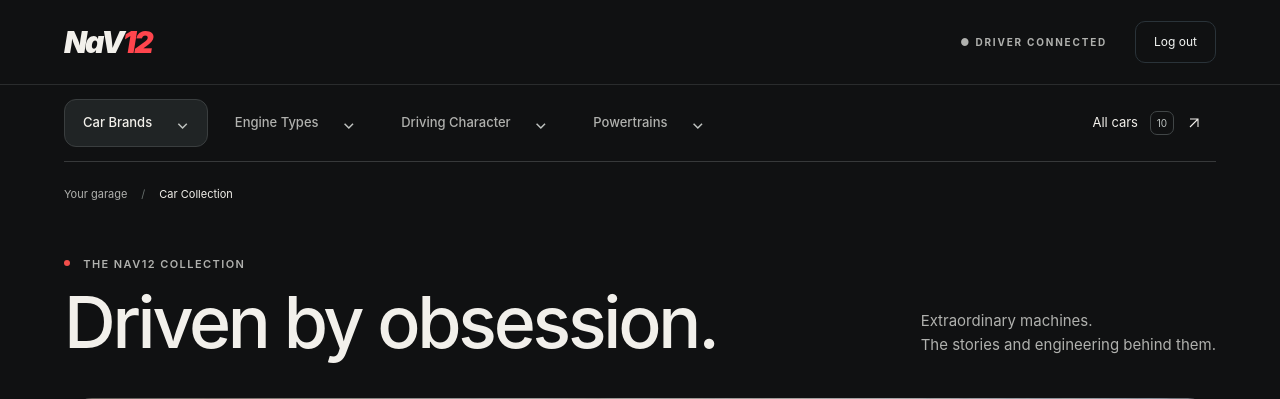
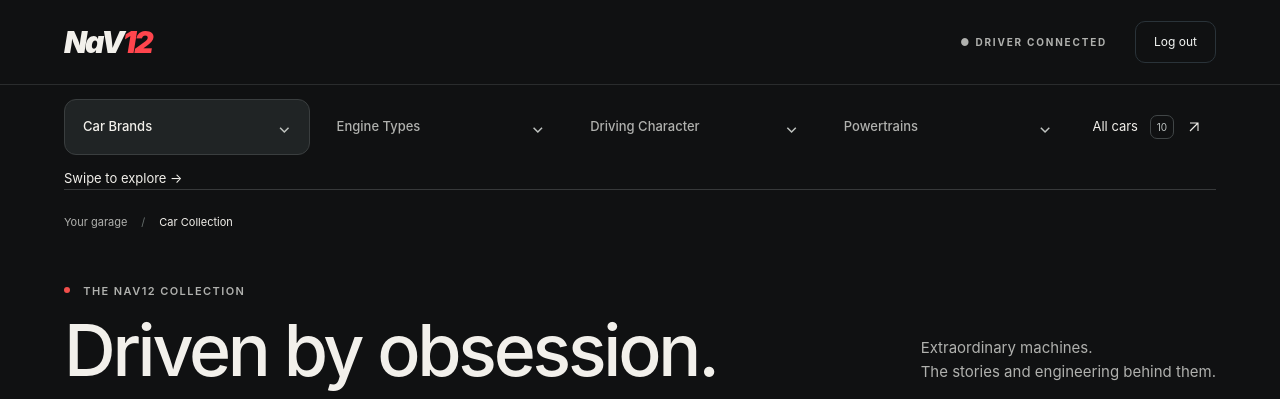
Before and after one commit to kaveeshsinha/nav12, a Flask app: page /collection in a window 1280 px wide. Shown: the top 399 px of the page. Run offline with Flask 3, Linux system fonts and the light colour scheme; the visitor is signed in with stand-in values (Sample User, id 1).

Commit message:
Open NaV12 explore menus on hover and fit navigation to screen

```diff
--- a/static/collection/collection.css
+++ b/static/collection/collection.css
@@ -129,15 +129,15 @@
 .nv-performance .nv-unverified{font-size:22px;line-height:1.4;letter-spacing:-.02em;color:var(--nv-muted)}
 .collection-page .nv-verification-note{margin-top:16px}
 
-/* Shared exploration rail: one baseline on desktop, one scrollable row on mobile. */
+/* Shared exploration navigation: four equal tabs, two columns on small screens. */
 .nv-explore-nav{display:block;position:relative;z-index:60;width:100%;min-width:0;border-bottom:1px solid var(--nv-line);line-height:1.5;color-scheme:dark}
-.nv-nav-track{display:flex;align-items:center;gap:8px;width:100%;padding:14px 0;overflow-x:auto;overscroll-behavior-x:contain;scrollbar-width:thin;scrollbar-color:#555a5b transparent}
-.nv-explore-menu{flex:none;position:static;font-size:13px;z-index:auto}
-.nv-explore-menu>summary{display:flex;align-items:center;justify-content:space-between;gap:24px;min-height:48px;padding:12px 18px;border:1px solid transparent;border-radius:12px;background:transparent;color:var(--nv-muted);font:500 13px/1.5 var(--nv-font);white-space:nowrap;cursor:pointer;list-style:none;user-select:none}
+.nv-nav-track{display:grid;grid-template-columns:repeat(4,minmax(0,1fr)) auto;align-items:stretch;gap:8px;width:100%;min-width:0;padding:14px 0;overflow:visible}
+.nv-explore-menu{min-width:0;position:static;font-size:13px;z-index:auto}
+.nv-explore-menu>summary{display:flex;align-items:center;justify-content:space-between;gap:12px;width:100%;height:100%;min-width:0;min-height:56px;padding:12px 18px;border:1px solid transparent;border-radius:12px;background:transparent;color:var(--nv-muted);font:500 13px/1.5 var(--nv-font);white-space:normal;cursor:pointer;list-style:none;user-select:none}
 .nv-explore-menu:first-child>summary{border-color:#3a3e3f;background:#202425;color:var(--nv-text)}
 .nv-explore-menu>summary::-webkit-details-marker{display:none}
 .nv-explore-menu>summary::marker{content:''}
-.nv-explore-menu>summary>span{font-size:16px;line-height:1;transition:transform var(--nv-fast);color:#c0c4c1}
+.nv-explore-menu>summary>span{flex:none;font-size:16px;line-height:1;transition:transform var(--nv-fast);color:#c0c4c1}
 .nv-explore-menu>summary:hover{background:#252a2b;color:var(--nv-text)}
 .nv-explore-menu[open]>summary{background:#302222;border-color:#85504d;color:#ffd3cf}
 .nv-explore-menu[open]>summary>span{transform:rotate(180deg)}
@@ -151,9 +151,8 @@
 .nv-explore-menu>.nv-brands-dropdown{width:285px}
 .nv-explore-menu>.nv-engine-menu{width:620px}
 .nv-brands-dropdown>.nv-kicker{margin-bottom:12px}
-.nv-all-cars{display:flex;align-items:center;justify-content:center;gap:12px;flex:none;min-height:48px;padding:12px 14px;margin-left:auto;font-size:13px;color:var(--nv-text)!important;border-radius:12px;white-space:nowrap}
+.nv-all-cars{display:flex;align-items:center;justify-content:center;gap:12px;min-width:0;min-height:48px;padding:12px 14px;font-size:13px;color:var(--nv-text)!important;border-radius:12px;white-space:nowrap}
 .nv-all-cars:hover{background:#262b2c}.nv-all-cars>span:first-child{display:grid;place-items:center;min-width:24px;height:24px;border:1px solid #414647;border-radius:7px;font-size:10px;color:#bcc2c0}
-.nv-scroll-hint{display:none;font-size:10px;color:var(--nv-muted);text-align:right;padding:0 2px 9px;letter-spacing:.03em}
 .nv-menu-heading{display:flex;align-items:center;justify-content:space-between;gap:16px;margin-bottom:22px}
 .nv-menu-count{border:1px solid #414748;border-radius:7px;padding:5px 8px;font-size:10px;white-space:nowrap;color:#b8bebc}
 .nv-engine-menu-grid{display:grid;grid-template-columns:1fr 1fr;gap:4px 16px}
@@ -196,9 +195,9 @@
 .nv-engine-fact>p:not(.nv-kicker){margin-top:12px;font-size:14px;line-height:1.8}.nv-engine-fact .nv-text-link{font-size:11px;color:#d2d7ce}
 .nv-engine-matches{padding-top:48px;border-top:1px solid var(--nv-line)}.nv-engine-matches .nv-section-heading h2{font-size:34px}
 .nv-engine-next{margin-top:60px;padding-top:42px;border-top:1px solid var(--nv-line);display:flex;justify-content:space-between;gap:30px}.nv-engine-next h2{font-size:28px;margin-top:12px}.nv-engine-next>div:last-child{display:flex;align-items:flex-start;flex-wrap:wrap;gap:8px;max-width:50%}.nv-engine-next a{display:flex;gap:18px;border:1px solid #444b49;padding:10px 14px;border-radius:10px;font-size:12px}.nv-engine-next a:hover{border-color:#f39e98}
-@media(max-width:1050px){.nv-explore-menu>summary{padding-inline:13px;gap:16px}.nv-nav-track{gap:4px}.nv-engine-intro{gap:40px}.nv-engine-grid{grid-template-columns:1fr 1fr}}
-@media(max-width:850px){.nv-scroll-hint{display:block}.nv-nav-track{padding-bottom:9px}.nv-all-cars{margin-left:0}.nv-engine-intro{grid-template-columns:1fr;gap:32px;padding:36px 0}.nv-engine-intro h1{font-size:64px}.nv-engine-primer{padding:24px}.nv-engine-detail{grid-template-columns:1fr;gap:30px}.nv-engine-watermark{font-size:86px}.nv-engine-next{flex-direction:column}.nv-engine-next>div:last-child{max-width:100%}.nv-engine-jumps{gap:24px}.nv-engine-group .nv-count{display:none}}
-@media(max-width:520px){.nv-explore-menu>summary{font-size:12px;min-height:46px;padding:12px;gap:16px}.nv-nav-track{gap:4px}.nv-explore-menu>.nv-explore-panel{padding:20px;border-radius:16px}.nv-engine-menu-grid{grid-template-columns:1fr;gap:0}.nv-engine-menu-link{padding:12px 2px}.nv-engine-menu-link strong{font-size:14px}.nv-engine-menu-link small{font-size:11px}.nv-menu-heading{margin-bottom:18px}.nv-explore-nav h2{font-size:24px}.nv-menu-count{display:none}.nv-path-line{font-size:10px;padding-top:20px;gap:10px}.nv-engine-intro h1{font-size:54px}.nv-engine-intro>div>p:last-child{font-size:15px}.nv-engine-grid,.nv-engine-grid-featured{grid-template-columns:1fr}.nv-engine-card{padding:24px}.nv-engine-group{padding-top:40px}.nv-engine-group .nv-section-heading h2{font-size:29px}.nv-engine-detail{padding-top:30px;padding-bottom:36px}.nv-engine-detail h1{font-size:46px;overflow-wrap:anywhere}.nv-engine-detail .nv-engine-description{font-size:15px}.nv-engine-fact{padding:24px}.nv-engine-matches .nv-section-heading{display:block}.nv-engine-matches .nv-section-heading h2{font-size:30px;margin-bottom:12px}.nv-results-bar{align-items:flex-start;gap:16px}.nv-results-bar p{flex:1}.nv-results-bar>a{flex:none}.nv-filters>div:nth-child(4){grid-column:auto}.nv-filters>.nv-search-field,.nv-filters>div:nth-child(5),.nv-filters>.nv-filter-submit{grid-column:span 2}}
+@media(max-width:1050px){.nv-explore-menu>summary{padding-inline:13px;gap:8px}.nv-nav-track{gap:4px}.nv-engine-intro{gap:40px}.nv-engine-grid{grid-template-columns:1fr 1fr}}
+@media(max-width:850px){.nv-nav-track{grid-template-columns:repeat(2,minmax(0,1fr));gap:8px}.nv-all-cars{grid-column:1/-1}.nv-engine-intro{grid-template-columns:1fr;gap:32px;padding:36px 0}.nv-engine-intro h1{font-size:64px}.nv-engine-primer{padding:24px}.nv-engine-detail{grid-template-columns:1fr;gap:30px}.nv-engine-watermark{font-size:86px}.nv-engine-next{flex-direction:column}.nv-engine-next>div:last-child{max-width:100%}.nv-engine-jumps{gap:24px}.nv-engine-group .nv-count{display:none}}
+@media(max-width:520px){.nv-explore-menu>summary{font-size:12px;min-height:56px;padding:12px 10px;gap:8px}.nv-nav-track{gap:6px}.nv-explore-menu>.nv-explore-panel{padding:20px;border-radius:16px}.nv-engine-menu-grid{grid-template-columns:1fr;gap:0}.nv-engine-menu-link{padding:12px 2px}.nv-engine-menu-link strong{font-size:14px}.nv-engine-menu-link small{font-size:11px}.nv-menu-heading{margin-bottom:18px}.nv-explore-nav h2{font-size:24px}.nv-menu-count{display:none}.nv-path-line{font-size:10px;padding-top:20px;gap:10px}.nv-engine-intro h1{font-size:54px}.nv-engine-intro>div>p:last-child{font-size:15px}.nv-engine-grid,.nv-engine-grid-featured{grid-template-columns:1fr}.nv-engine-card{padding:24px}.nv-engine-group{padding-top:40px}.nv-engine-group .nv-section-heading h2{font-size:29px}.nv-engine-detail{padding-top:30px;padding-bottom:36px}.nv-engine-detail h1{font-size:46px;overflow-wrap:anywhere}.nv-engine-detail .nv-engine-description{font-size:15px}.nv-engine-fact{padding:24px}.nv-engine-matches .nv-section-heading{display:block}.nv-engine-matches .nv-section-heading h2{font-size:30px;margin-bottom:12px}.nv-results-bar{align-items:flex-start;gap:16px}.nv-results-bar p{flex:1}.nv-results-bar>a{flex:none}.nv-filters>div:nth-child(4){grid-column:auto}.nv-filters>.nv-search-field,.nv-filters>div:nth-child(5),.nv-filters>.nv-filter-submit{grid-column:span 2}}
 @media(prefers-reduced-motion:reduce){.nv-explore-nav *{animation:none!important;transition:none!important;scroll-behavior:auto!important}}
 
 @media(max-width:520px){.dashboard-page .member-tag{display:none}.dashboard-page .site-header{min-height:76px;padding-inline:5%}}
```
